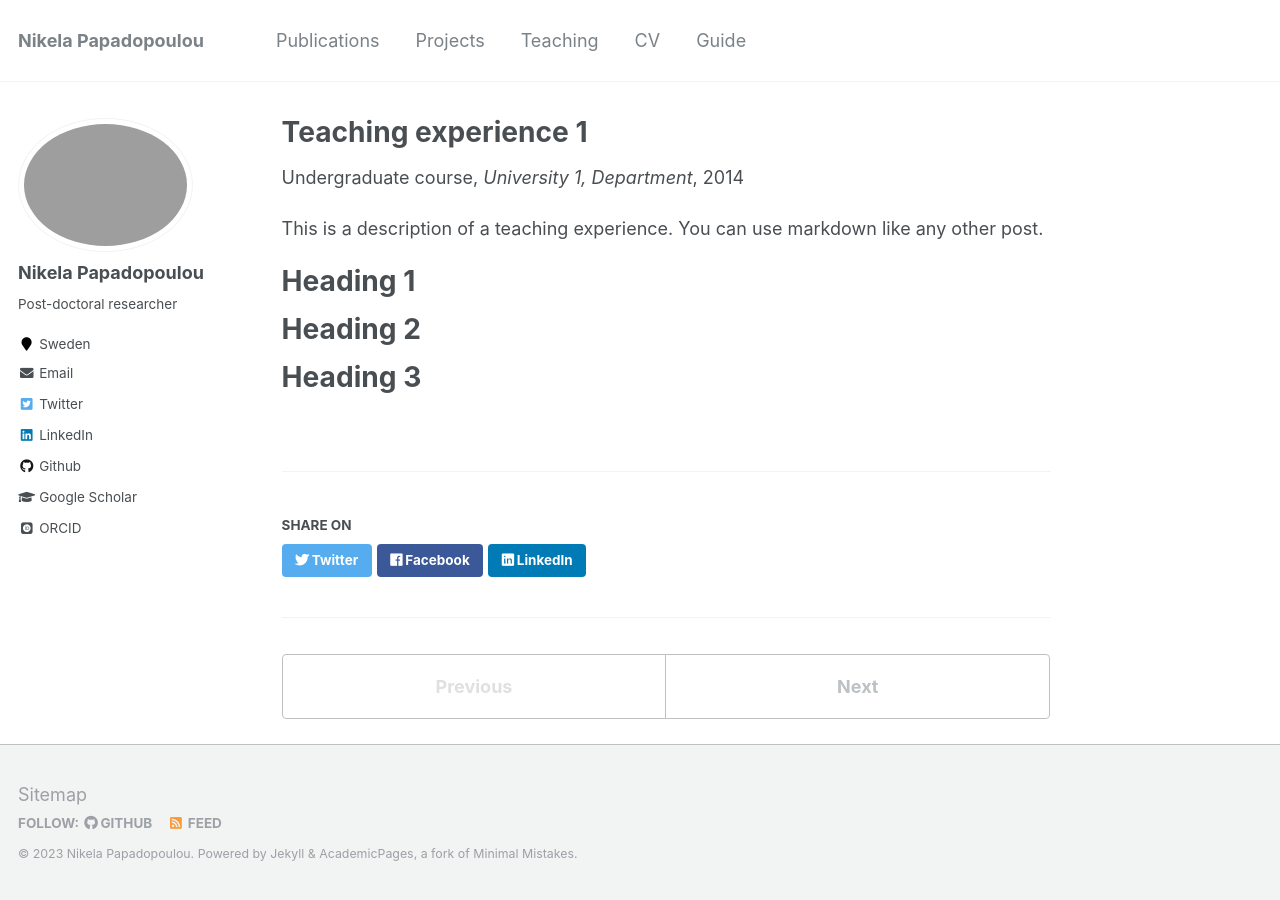
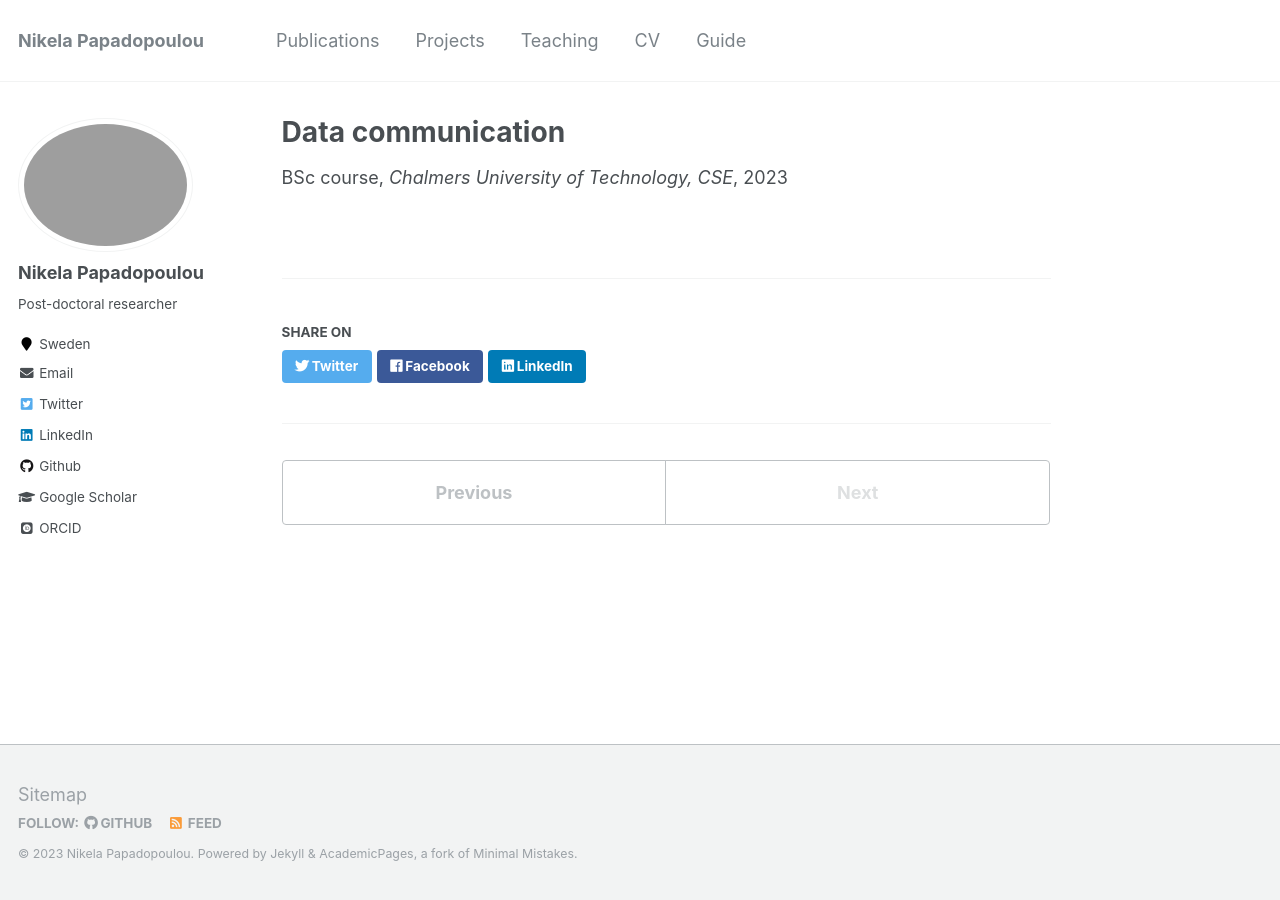
Before and after one commit to nikela/nikela.github.io, a Jekyll site: the page built from _teaching/2023-spring-teaching.md, in a window 1280 px wide. Built offline with Jekyll 4.4.1, drawn with Linux system fonts in a browser that asks for light colours; some web fonts are replaced.

Commit message:
Add sample teaching 2023

```diff
--- a/_config.yml
+++ b/_config.yml
@@ -180,13 +180,13 @@ collections:
     output: true
     permalink: /:collection/:path/
   publications:
-    output: false
+    output: true
     permalink: /:collection/:path/
   portfolio:
     output: false
     permalink: /:collection/:path/
   talks:
-    output: true
+    output: false
     permalink: /:collection/:path/
 
 
@@ -218,7 +218,7 @@ defaults:
       layout: single
       author_profile: true
       share: true
-      comments: true
+      comments: false
   # _publications
   - scope:
       path: ""
@@ -227,7 +227,7 @@ defaults:
       layout: single
       author_profile: true
       share: false
-      comments: true
+      comments: false
 # Sass/SCSS
 sass:
   sass_dir: _sass
--- a/_includes/archive-single.html
+++ b/_includes/archive-single.html
@@ -38,7 +38,7 @@
       <p class="page__meta"><i class="fa fa-clock-o" aria-hidden="true"></i> {% include read-time.html %}</p>
     {% endif %}
         {% if post.collection == 'teaching' %}
-          <p>{{ post.type }}, <i>{{ post.venue }}</i>, {{ post.year | default: "1900" | year: "%Y" }} </p>
+          <p>{{ post.type }}, <i>{{ post.venue }}</i>, {{ post.semester }}, {{ post.year | default: "1900" | year: "%Y" }} <br> <i> {{ post.role }} </i></p>
         {% elsif post.collection == 'publications' %}
           <p>
             {{ post.authors }} <br>
--- a/_teaching/2014-spring-teaching-1.md
+++ /dev/null
@@ -1,20 +0,0 @@
----
-title: "Teaching experience 1"
-collection: teaching
-type: "Undergraduate course"
-permalink: /teaching/2014-spring-teaching-1
-venue: "University 1, Department"
-date: 2014-01-01
-location: "City, Country"
----
-
-This is a description of a teaching experience. You can use markdown like any other post.
-
-Heading 1
-======
-
-Heading 2
-======
-
-Heading 3
-======
--- /dev/null
+++ b/_teaching/2023-spring-teaching.md
@@ -0,0 +1,11 @@
+---
+title: "Data communication"
+collection: teaching
+type: "BSc course"
+permalink: /teaching/2014-spring-teaching-1
+venue: "Chalmers University of Technology, CSE"
+semester: "Spring (SP4)"
+year: 2023
+location: "Gothenburg, Sweden"
+role: "Lecturer, Co-examiner"
+---
```
Also changed, not shown: _teaching/2023-fall-teaching-1.md (added, +11 -0 lines), _teaching/2023-fall-teaching-2.md (added, +11 -0 lines), 8 other files.
